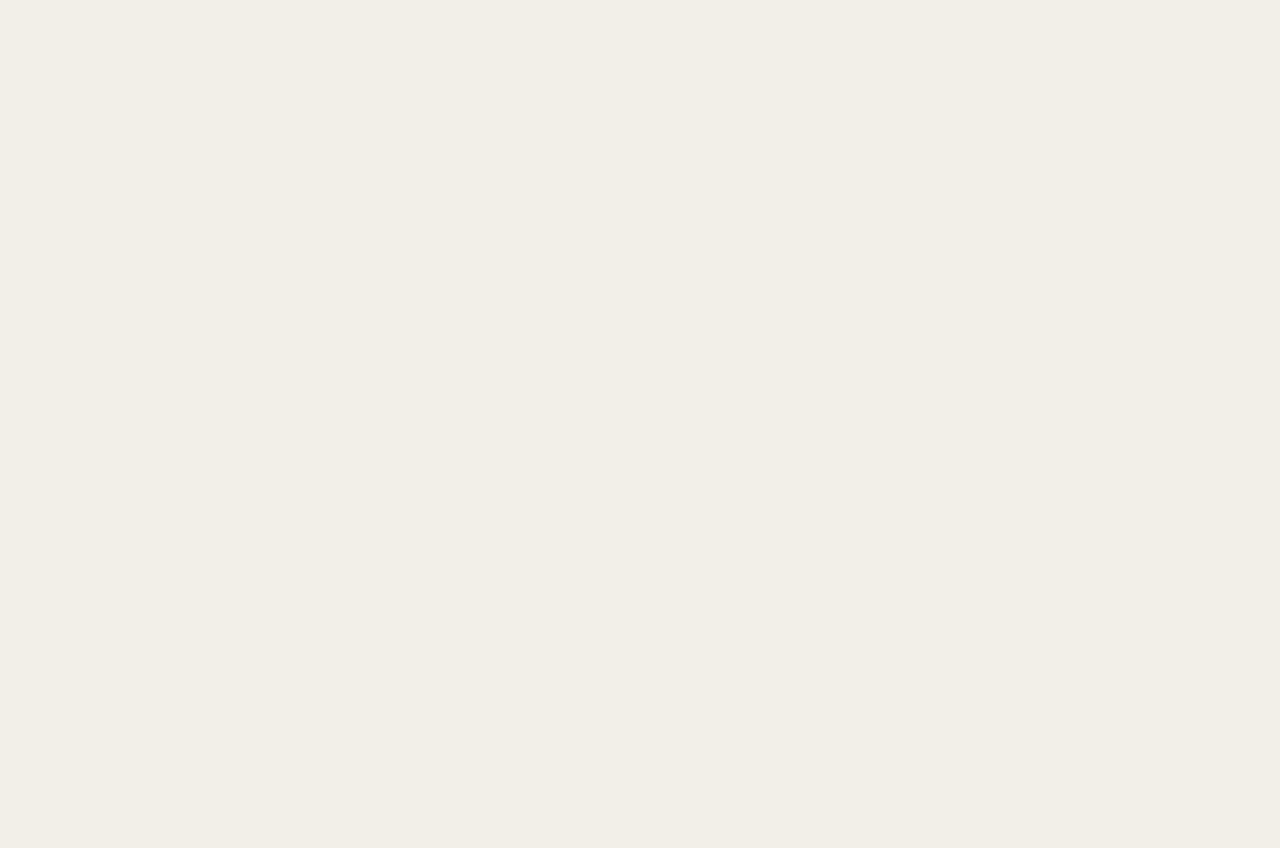
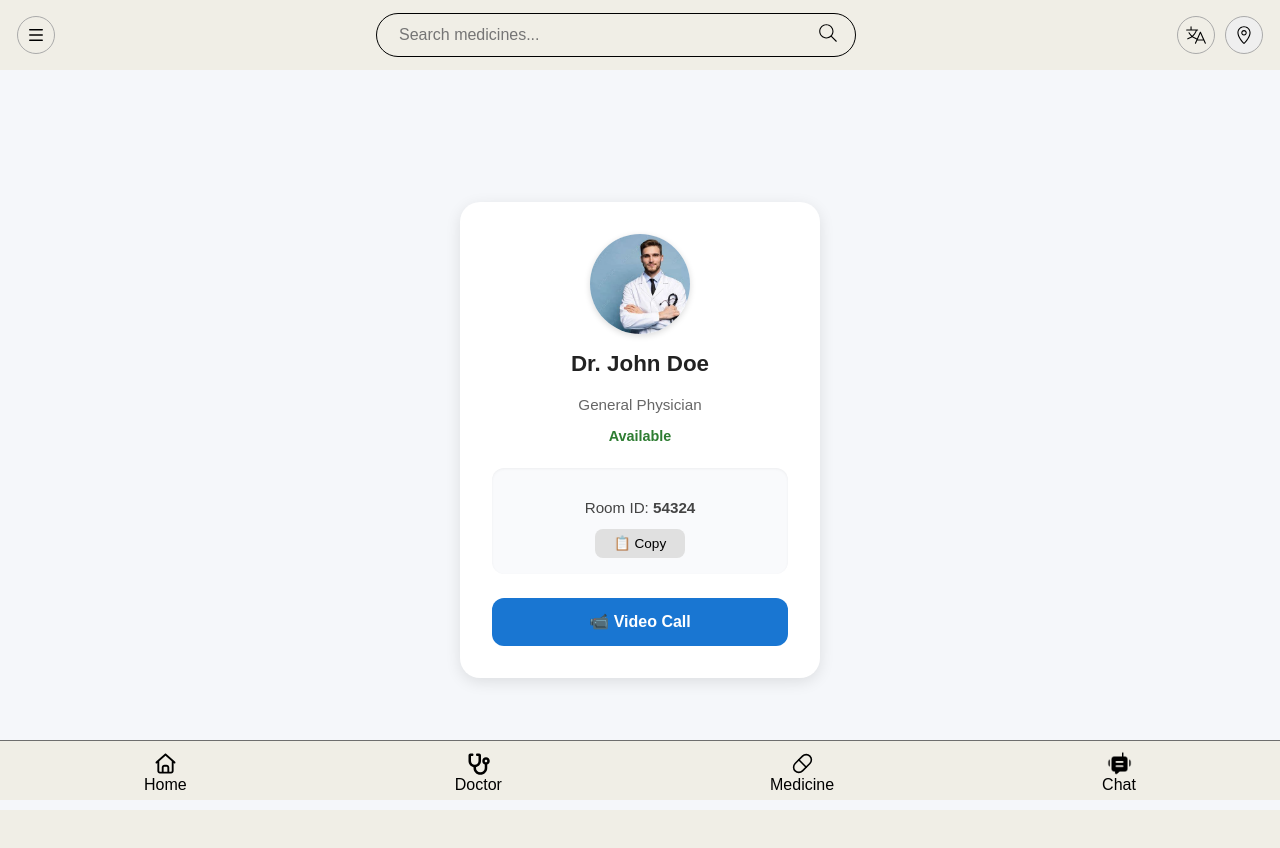
Before and after one commit to RURAL-MEDIC/Healplus, a React (Vite) app in the folder vanilla-frontend/: page /appointment/g-1 in a window 1280 px wide. Before the commit this address had no page. Shown: the top 848 px of the page. Before the commit the page ends 800 px from the top, so only its background shows below. Built offline with nearby package versions, Linux system fonts and the light colour scheme.

Commit message:
FInal update in consult doctor

```diff
--- a/vanilla-frontend/src/components/CallDocNAmbulance.jsx
+++ b/vanilla-frontend/src/components/CallDocNAmbulance.jsx
@@ -84,7 +84,7 @@ export default function CallDocNAmbulance() {
         <p>Call an Ambulance</p>
       </a>
 
-      <Link to="/doc-dashboard" className="ambulance">
+      <Link to="/doctor" className="ambulance">
         <div>🩺</div>
         <p>
           Consult <br />
--- a/vanilla-frontend/src/components/DocDashboard.jsx
+++ b/vanilla-frontend/src/components/DocDashboard.jsx
@@ -75,13 +75,6 @@ const DoctorDashboard = () => {
     navigate(-1); // Go back to previous page
   };
 
-  const doctors = [
-    { name: 'Dr Raj', available: true, roomId: '54324' },
-    { name: 'Dr Roy', available: true, roomId: '49345' },
-    { name: 'Dr Pal', available: false, roomId: '23556' },
-    { name: 'Debiot', available: true, roomId: '23123' }
-  ];
-
   return (
     <div className="doctor-dashboard-container">
       <div className="dashboard-container">
--- a/vanilla-frontend/src/data/doctorData.js
+++ b/vanilla-frontend/src/data/doctorData.js
@@ -8,8 +8,11 @@ export const GENERAL_DOCTORS = [
     qualification: "MBBS, MD",
     experience: "10 years",
     bio: "Trusted general physician for family care and preventive health.",
-    about: "Dr. John Doe has over 10 years of experience treating common illnesses, preventive care, and wellness checkups.",
+    about:
+      "Dr. John Doe has over 10 years of experience treating common illnesses, preventive care, and wellness checkups.",
     image: "/doctorProfileImages/doctor1.webp",
+    available: true,
+    roomId: "54324",
   },
   {
     id: "g-2",
@@ -20,6 +23,8 @@ export const GENERAL_DOCTORS = [
     bio: "Focused on internal medicine and family health consultations.",
     about: "Specializes in internal medicine and family health.",
     image: "/doctorProfileImages/doctor2.webp",
+    available: true,
+    roomId: "49345",
   },
   {
     id: "g-3",
@@ -28,8 +33,11 @@ export const GENERAL_DOCTORS = [
     qualification: "MBBS, MD (Internal Medicine)",
     experience: "10 years",
     bio: "Experienced GP with expertise in primary and preventive care.",
-    about: "Dr. Ali Khan specializes in primary care and preventive medicine, with a focus on long-term wellness and lifestyle management.",
+    about:
+      "Dr. Ali Khan specializes in primary care and preventive medicine, with a focus on long-term wellness and lifestyle management.",
     image: "/doctorProfileImages/doctor3.webp",
+    available: false,
+    roomId: "23556",
   },
   {
     id: "g-4",
@@ -38,8 +46,11 @@ export const GENERAL_DOCTORS = [
     qualification: "MBBS",
     experience: "7 years",
     bio: "Dedicated to improving healthcare access in rural communities.",
-    about: "Dr. Maria Lee has dedicated her practice to rural healthcare, ensuring accessible and quality medical services for underserved communities.",
+    about:
+      "Dr. Maria Lee has dedicated her practice to rural healthcare, ensuring accessible and quality medical services for underserved communities.",
     image: "/doctorProfileImages/doctor4.webp",
+    available: true,
+    roomId: "23123",
   },
   {
     id: "g-5",
@@ -48,8 +59,11 @@ export const GENERAL_DOCTORS = [
     qualification: "MBBS, Diploma in Family Medicine",
     experience: "5 years",
     bio: "Family doctor focusing on holistic and preventive treatments.",
-    about: "Dr. Debojit Pal provides compassionate family care with an emphasis on preventive treatment and holistic health support.",
+    about:
+      "Dr. Debojit Pal provides compassionate family care with an emphasis on preventive treatment and holistic health support.",
     image: "/doctorProfileImages/doctor5.webp",
+    available: true,
+    roomId: "23123",
   },
   {
     id: "g-6",
@@ -58,8 +72,11 @@ export const GENERAL_DOCTORS = [
     qualification: "MBBS, MD (General Medicine)",
     experience: "12 years",
     bio: "Expert in chronic disease management and patient-centered care.",
-    about: "Dr. Sophia Martinez brings extensive experience in family practice, with expertise in chronic disease management and patient-centered care.",
+    about:
+      "Dr. Sophia Martinez brings extensive experience in family practice, with expertise in chronic disease management and patient-centered care.",
     image: "/doctorProfileImages/doctor6.webp",
+    available: true,
+    roomId: "23123",
   },
   {
     id: "g-7",
@@ -68,43 +85,85 @@ export const GENERAL_DOCTORS = [
     qualification: "MBBS",
     experience: "8 years",
     bio: "Community health advocate with a focus on preventive medicine.",
-    about: "Dr. Ravi Sharma focuses on preventive medicine and community health initiatives, working to improve wellness through early detection and education.",
+    about:
+      "Dr. Ravi Sharma focuses on preventive medicine and community health initiatives, working to improve wellness through early detection and education.",
     image: "/doctorProfileImages/doctor7.webp",
+    available: true,
+    roomId: "23123",
   },
 ];
-
 
 export const SPECIALISTS = [
   {
     id: "s-1",
     category: "Cardiologist",
     doctors: [
-      { id: "c-1", name: "Dr. James Brown", role: "Cardiologist", bio: "Heart specialist with 10+ years experience." },
-      { id: "c-2", name: "Dr. Anita Desai", role: "Cardiologist", bio: "Focus on preventive cardiology." },
+      {
+        id: "c-1",
+        name: "Dr. James Brown",
+        role: "Cardiologist",
+        bio: "Heart specialist with 10+ years experience.",
+      },
+      {
+        id: "c-2",
+        name: "Dr. Anita Desai",
+        role: "Cardiologist",
+        bio: "Focus on preventive cardiology.",
+      },
     ],
   },
   {
     id: "s-2",
     category: "Orthopedic",
     doctors: [
-      { id: "o-1", name: "Dr. Chen Wei", role: "Orthopedic Surgeon", bio: "Bone and joint care specialist." },
-      { id: "o-2", name: "Dr. Rajiv Kapoor", role: "Orthopedic Surgeon", bio: "Sports injury and trauma care." },
+      {
+        id: "o-1",
+        name: "Dr. Chen Wei",
+        role: "Orthopedic Surgeon",
+        bio: "Bone and joint care specialist.",
+      },
+      {
+        id: "o-2",
+        name: "Dr. Rajiv Kapoor",
+        role: "Orthopedic Surgeon",
+        bio: "Sports injury and trauma care.",
+      },
     ],
   },
   {
     id: "s-3",
     category: "Neurologist",
     doctors: [
-      { id: "n-1", name: "Dr. Meera Nair", role: "Neurologist", bio: "Expert in brain and nervous system disorders." },
-      { id: "n-2", name: "Dr. Thomas Lee", role: "Neurologist", bio: "Specialized in stroke and epilepsy treatment." },
+      {
+        id: "n-1",
+        name: "Dr. Meera Nair",
+        role: "Neurologist",
+        bio: "Expert in brain and nervous system disorders.",
+      },
+      {
+        id: "n-2",
+        name: "Dr. Thomas Lee",
+        role: "Neurologist",
+        bio: "Specialized in stroke and epilepsy treatment.",
+      },
     ],
   },
   {
     id: "s-4",
     category: "Dermatologist",
     doctors: [
-      { id: "d-1", name: "Dr. Sofia Garcia", role: "Dermatologist", bio: "Skin health and cosmetic treatments." },
-      { id: "d-2", name: "Dr. Priya Menon", role: "Dermatologist", bio: "Expert in allergies and skincare." },
+      {
+        id: "d-1",
+        name: "Dr. Sofia Garcia",
+        role: "Dermatologist",
+        bio: "Skin health and cosmetic treatments.",
+      },
+      {
+        id: "d-2",
+        name: "Dr. Priya Menon",
+        role: "Dermatologist",
+        bio: "Expert in allergies and skincare.",
+      },
     ],
   },
 ];
--- a/vanilla-frontend/src/main.jsx
+++ b/vanilla-frontend/src/main.jsx
@@ -7,8 +7,7 @@ import Home from './pages/Home.jsx'
 import ChatBotAI from './pages/aiinterface.jsx'
 import Medicine from './pages/Medicine.jsx'
 import Doctor from './pages/Doctor.jsx'
-
-import DocDashboard from './components/DocDashboard.jsx'
+import Appointment from './pages/appointment.jsx'
 import Map from './pages/MapPage.jsx'
 
 
@@ -23,16 +22,16 @@ createRoot(document.getElementById('root')).render(
         <Route path='/' element={<App/>}>
           <Route index element={<Home/>}/>
           <Route path="/chat" element={<ChatBotAI />} />
-          <Route path="/doctor" element={<Doctor />} />
 
           <Route path="/medicine" element={<Medicine />} />
-          <Route path="/doc-dashboard" element={<DocDashboard />} />
           <Route path="/medicine" element={<Medicine />} />
 
           <Route path="/map" element={<Map />} />
 
+          <Route path="/doctor" element={<Doctor />} />
           <Route path="/allgeneraldoctors" element={<AllGeneralDoctors />} />
           <Route path="/doctor/:id" element={<DoctorDetails />} />
+          <Route path="/appointment/:id" element={<Appointment />} />
         </Route>
       </Routes>
     </BrowserRouter>
--- /dev/null
+++ b/vanilla-frontend/src/pages/Appointment.jsx
@@ -0,0 +1,155 @@
+// import { useParams } from "react-router-dom";
+// import { GENERAL_DOCTORS } from "../data/doctorData";
+// import { useState } from "react";
+// import "../styles/Appointment.css";
+
+// const Appointment = () => {
+//   const { id } = useParams();
+//   const doctor = GENERAL_DOCTORS.find((doc) => doc.id === id);
+//   const [roomId] = useState(Math.floor(10000 + Math.random() * 90000));
+
+//   const handleCopy = () => {
+//     navigator.clipboard.writeText(roomId);
+//     alert("Room ID copied!");
+//   };
+
+//   if (!doctor) {
+//     return <p className="appointment-error">Doctor not found</p>;
+//   }
+
+//   return (
+//     <div className="appointment-page">
+//       <div className="appointment-card">
+//         {/* Doctor Info */}
+//         <div className="doctor-info">
+//           <img
+//             src={doctor.image}
+//             alt={doctor.name}
+//             className="doctor-avatar"
+//           />
+//           <h2 className="doctor-name">{doctor.name}</h2>
+//           <p className="doctor-role">{doctor.role}</p>
+//           <p className="doctor-status">Available</p>
+//         </div>
+
+//         {/* Room ID Section */}
+//         <div className="room-info">
+//           <p className="room-id">
+//             Room ID: <span>{roomId}</span>
+//           </p>
+//           <button onClick={handleCopy} className="copy-btn">
+//             Copy
+//           </button>
+//         </div>
+
+//         {/* Video Call Button */}
+//         <button className="video-call-btn">
+//           <span role="img" aria-label="video">📹</span>
+//           Video Call
+//         </button>
+//       </div>
+//     </div>
+//   );
+// };
+
+// export default Appointment;
+
+
+import { useParams } from "react-router-dom";
+import { GENERAL_DOCTORS } from "../data/doctorData";
+import { useState } from "react";
+import "../styles/Appointment.css";
+
+const Appointment = () => {
+  const { id } = useParams();
+  const doctor = GENERAL_DOCTORS.find((doc) => doc.id === id);
+
+  const [toast, setToast] = useState({ show: false, message: "" });
+
+  const copyRoomId = async (roomId) => {
+    try {
+      await navigator.clipboard.writeText(roomId);
+      showToast("Room ID copied to clipboard!");
+    } catch (err) {
+      const textArea = document.createElement("textarea");
+      textArea.value = roomId;
+      document.body.appendChild(textArea);
+      textArea.select();
+      document.execCommand("copy");
+      document.body.removeChild(textArea);
+      showToast("Room ID copied to clipboard!");
+    }
+  };
+
+  const showToast = (message) => {
+    setToast({ show: true, message });
+    setTimeout(() => {
+      setToast({ show: false, message: "" });
+    }, 3000);
+  };
+
+  const joinVideoCall = (roomId) => {
+    // 🔹 Same as DoctorDashboard
+    window.open(
+      "https://video-app-8115-6825-dev.twil.io?passcode=23849981156825",
+      "_blank"
+    );
+    // OR if you want to use the dynamic room id:
+    // window.open(`https://meet.jit.si/${roomId}`, "_blank");
+  };
+
+  if (!doctor) {
+    return <p className="appointment-error">Doctor not found</p>;
+  }
+
+  return (
+    <div className="appointment-page">
+      <div className="appointment-card">
+        {/* Doctor Info */}
+        <div className="doctor-info">
+          <img
+            src={doctor.image}
+            alt={doctor.name}
+            className="doctor-avatar"
+          />
+          <h2 className="doctor-name">{doctor.name}</h2>
+          <p className="doctor-role">{doctor.role}</p>
+          <p
+            className={`doctor-status ${
+              doctor.available ? "available" : "unavailable-status"
+            }`}
+          >
+            {doctor.available ? "Available" : "Not Available"}
+          </p>
+        </div>
+
+        {/* Room Info */}
+        <div className="room-info">
+          <p className="room-id">
+            Room ID: <span>{doctor.roomId}</span>
+          </p>
+          <button
+            onClick={() => copyRoomId(doctor.roomId)}
+            className="copy-btn"
+          >
+            📋 Copy
+          </button>
+        </div>
+
+        {/* Video Call */}
+        <button
+          className="video-call-btn"
+          onClick={() => joinVideoCall(doctor.roomId)}
+          disabled={!doctor.available}
+        >
+          📹 Video Call
+        </button>
+      </div>
+
+      {/* Toast */}
+      {toast.show && <div className="toast show">{toast.message}</div>}
+    </div>
+  );
+};
+
+export default Appointment;
--- a/vanilla-frontend/src/pages/DoctorDetails.jsx
+++ b/vanilla-frontend/src/pages/DoctorDetails.jsx
@@ -1,5 +1,5 @@
 import { useParams, Link } from "react-router-dom";
-import { GENERAL_DOCTORS } from "../data/doctorData";
+import { GENERAL_DOCTORS } from "../data/doctorData"; // ✅ make sure path is correct
 import "../styles/DoctorDetails.css";
 
 const DoctorDetails = () => {
@@ -7,30 +7,53 @@ const DoctorDetails = () => {
   const doctor = GENERAL_DOCTORS.find((doc) => doc.id === id);
 
   if (!doctor) {
-    return <h2>Doctor not found</h2>;
+    return <h2 className="doctor-not-found">Doctor not found</h2>;
   }
 
   return (
     <div className="doctor-details-page">
       {/* Left side profile section */}
       <div className="doctor-profile-section">
-        <img src={doctor.image} alt={doctor.name} className="doctor-profile-img" />
-        <h1>{doctor.name}</h1>
-        <h3>{doctor.role}</h3>
-        <p><b>Qualification:</b> {doctor.qualification}</p>
-        <p><b>Experience:</b> {doctor.experience}</p>
+        <img
+          src={doctor.image}
+          alt={doctor.name}
+          className="doctor-profile-img"
+        />
+        <h1 className="doctor-name">{doctor.name}</h1>
+        <h3 className="doctor-role">{doctor.role}</h3>
+        <p className="doctor-qualification">
+          <strong>Qualification:</strong> {doctor.qualification}
+        </p>
+        <p className="doctor-experience">
+          <strong>Experience:</strong> {doctor.experience}
+        </p>
       </div>
 
       {/* Right side about + booking */}
       <div className="doctor-info-section">
         <div className="doctor-about-section">
-            <h2>About Doctor</h2>
-        <p className="about-text">{doctor.about}</p>
+          <h2 className="about-heading">About Doctor</h2>
+          <p className="about-text">{doctor.about}</p>
         </div>
 
         <div className="appointment-section">
-          <Link to={`/appointment/${doctor.id}`} className="book-appointment-btn">
-            Book Appointment
+          <h4
+            className={`appointment-status ${
+              doctor.available ? "status-available" : "status-unavailable"
+            }`}
+          >
+            Appointment Status:{" "}
+            {doctor.available ? "Available" : "Not Available"}
+          </h4>
+
+          <Link
+            to={doctor.available ? `/appointment/${doctor.id}` : "#"}
+            className={`book-appointment-btn ${
+              doctor.available ? "" : "disabled"
+            }`}
+            onClick={(e) => !doctor.available && e.preventDefault()}
+          >
+            Book Now
           </Link>
         </div>
       </div>
--- /dev/null
+++ b/vanilla-frontend/src/styles/Appointment.css
@@ -0,0 +1,106 @@
+/* Appointment page wrapper */
+.appointment-page {
+  min-height: calc(100vh - 60px); /* account for bottom nav */
+  margin: 70px 0 0; /* account for top navbar */
+  display: flex;
+  justify-content: center;
+  align-items: center;
+  background: #f5f7fa;
+}
+
+/* Appointment card */
+.appointment-card {
+  background: #fff;
+  border-radius: 20px;
+  box-shadow: 0 4px 15px rgba(0,0,0,0.1);
+  padding: 2rem;
+  width: 360px;
+  text-align: center;
+}
+
+/* Doctor Info */
+.doctor-info {
+  margin-bottom: 1.5rem;
+}
+.doctor-avatar {
+  width: 100px;
+  height: 100px;
+  border-radius: 50%;
+  object-fit: cover;
+  margin: 0 auto;
+  box-shadow: 0 2px 6px rgba(0,0,0,0.15);
+}
+.doctor-name {
+  font-size: 1.4rem;
+  font-weight: bold;
+  color: #222;
+  margin-top: 0.8rem;
+}
+.doctor-role {
+  font-size: 0.95rem;
+  color: #666;
+}
+.doctor-status {
+  font-size: 0.9rem;
+  color: #2e7d32;
+  font-weight: 600;
+  margin-top: 0.3rem;
+}
+
+/* Room Info */
+.room-info {
+  background: #f9fafc;
+  border-radius: 12px;
+  padding: 1rem;
+  margin-bottom: 1.5rem;
+  box-shadow: inset 0 1px 3px rgba(0,0,0,0.05);
+}
+.room-id {
+  font-size: 0.95rem;
+  color: #444;
+  margin-bottom: 0.8rem;
+}
+.room-id span {
+  font-weight: bold;
+}
+.copy-btn {
+  padding: 0.4rem 1.2rem;
+  font-size: 0.85rem;
+  border: none;
+  border-radius: 8px;
+  background: #e0e0e0;
+  cursor: pointer;
+  transition: background 0.2s ease;
+}
+.copy-btn:hover {
+  background: #d5d5d5;
+}
+
+/* Video Call */
+.video-call-btn {
+  display: flex;
+  align-items: center;
+  justify-content: center;
+  gap: 0.6rem;
+  width: 100%;
+  padding: 0.9rem;
+  font-size: 1rem;
+  font-weight: 600;
+  border: none;
+  border-radius: 12px;
+  background: #1976d2;
+  color: #fff;
+  cursor: pointer;
+  transition: background 0.25s ease;
+}
+.video-call-btn:hover {
+  background: #1565c0;
+}
+
+/* Error message */
+.appointment-error {
+  text-align: center;
+  margin-top: 100px;
+  color: red;
+  font-size: 1.2rem;
+}
--- a/vanilla-frontend/src/styles/DoctorDetails.css
+++ b/vanilla-frontend/src/styles/DoctorDetails.css
@@ -73,6 +73,26 @@
   line-height: 1.6;
   margin-bottom: 2rem;
 }
+
+/* Status colors */
+.status-available {
+  color: green;
+  font-weight: bold;
+}
+
+.status-unavailable {
+  color: red;
+  font-weight: bold;
+}
+
+/* Disabled button */
+.book-appointment-btn.disabled {
+  background-color: gray;
+  cursor: not-allowed;
+  pointer-events: none;
+  opacity: 0.6;
+}
+
 
 .book-appointment-btn {
   display: flex;
```
